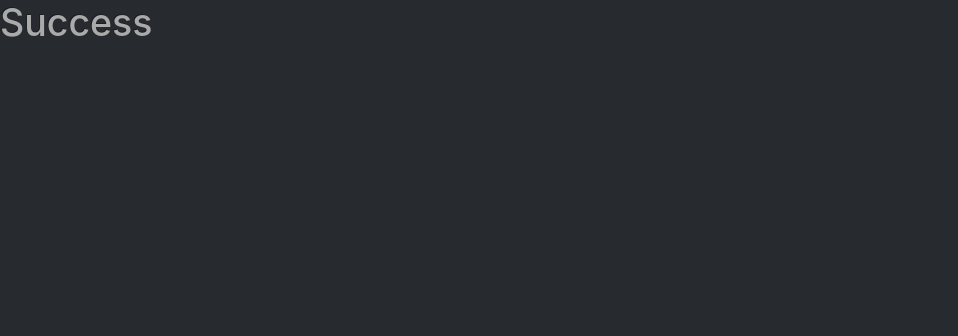
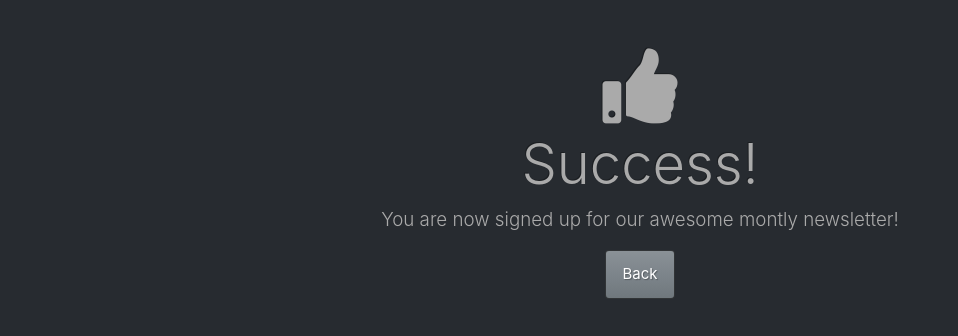
Before and after one commit to jtkp66/mailchimp-newsletter, a website: page public/success.html in a window 1280 px wide. Shown: the whole page, without its empty margins (0-958 px from the left). Drawn offline with nearby package versions, Linux system fonts and the light colour scheme.

Commit message:
added success route and created success page

```diff
--- a/public/success.html
+++ b/public/success.html
@@ -2,16 +2,30 @@
 <html lang="en">
 
 <head>
-    <meta charset="UTF-8">
-    <meta name="viewport" content="width=device-width, initial-scale=1.0">
-    <meta http-equiv="X-UA-Compatible" content="ie=edge">
-    <link rel="stylesheet" href="https://bootswatch.com/4/slate/bootstrap.min.css">
-    <link rel="stylesheet" href="https://use.fontawesome.com/releases/v5.6.1/css/all.css" integrity="sha384-gfdkjb5BdAXd+lj+gudLWI+BXq4IuLW5IT+brZEZsLFm++aCMlF1V92rMkPaX4PP" crossorigin="anonymous">
+    <meta charset="UTF-8" />
+    <meta name="viewport" content="width=device-width, initial-scale=1.0" />
+    <meta http-equiv="X-UA-Compatible" content="ie=edge" />
+    <link rel="stylesheet" href="https://bootswatch.com/4/slate/bootstrap.min.css" />
+    <link rel="stylesheet" href="https://use.fontawesome.com/releases/v5.5.0/css/all.css" integrity="sha384-B4dIYHKNBt8Bc12p+WXckhzcICo0wtJAoU8YZTY5qE0Id1GSseTk6S+L3BlXeVIU"
+        crossorigin="anonymous" />
     <title>Newsletter Signup</title>
 </head>
 
 <body>
-    <h1>Success</h1>
+    <div class="container">
+        <section class="row mt-5 text-center">
+            <div class="col-md-6 m-auto">
+                <h1>
+                    <i class="fas fa-thumbs-up fa-2x"></i>
+                </h1>
+                <h1 class="display-4">Success!</h1>
+                <p class="lead">
+                    You are now signed up for our awesome montly newsletter!
+                </p>
+                <a class="btn btn-secondary" href="/">Back</a>
+            </div>
+        </section>
+    </div>
 </body>
 
 </html>
```
Also changed, not shown: public/fail.html (line endings or trailing spaces).
